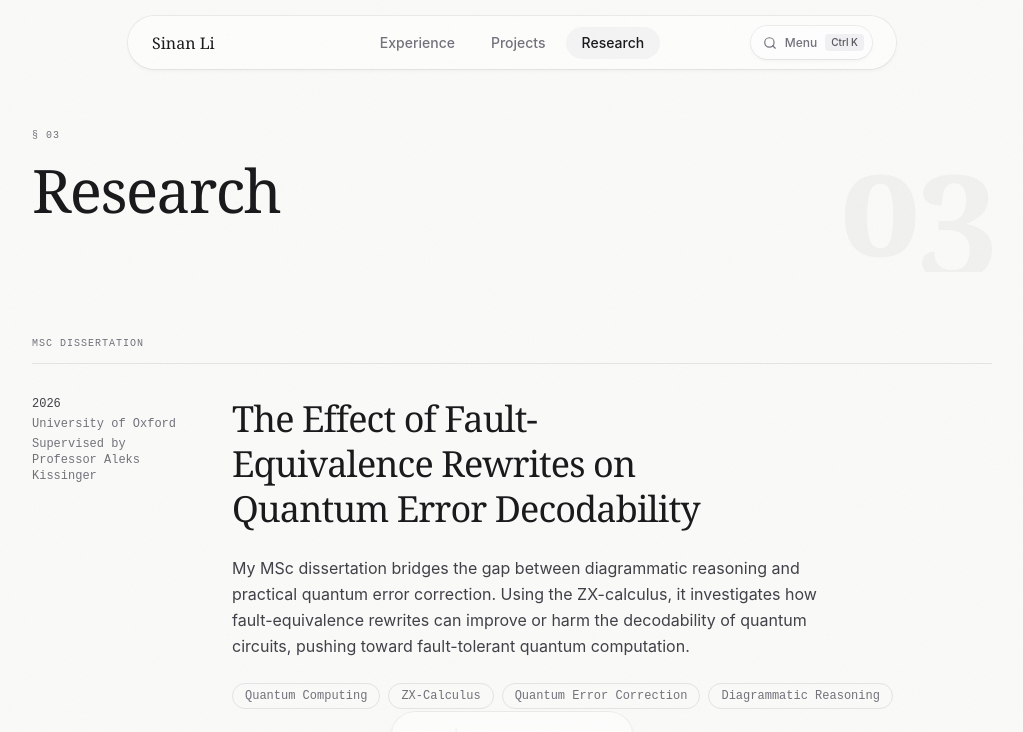
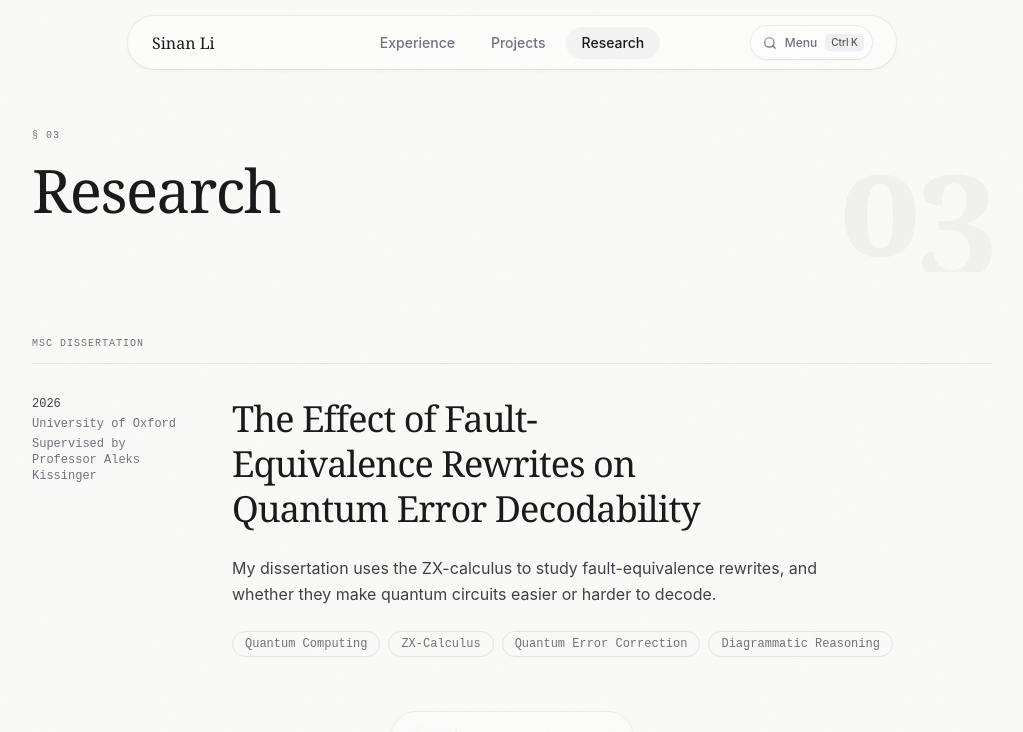
Before and after one commit to lance1416/portfolio, a React (Vite) app: page /research in a window 1280 px wide. Shown: the top 732 px of the page, without its empty margins (128-1151 px from the left). Built offline with nearby package versions, Linux system fonts and the light colour scheme; a web font is replaced by a local one.

Commit message:
fix(copy): plain-word the dissertation abstract

```diff
--- a/src/data/research.ts
+++ b/src/data/research.ts
@@ -66,7 +66,7 @@ export const dissertationData = {
   title:
     'The Effect of Fault-Equivalence Rewrites on Quantum Error Decodability',
   abstract:
-    'My MSc dissertation bridges the gap between diagrammatic reasoning and practical quantum error correction. Using the ZX-calculus, it investigates how fault-equivalence rewrites can improve or harm the decodability of quantum circuits, pushing toward fault-tolerant quantum computation.',
+    'My dissertation uses the ZX-calculus to study fault-equivalence rewrites, and whether they make quantum circuits easier or harder to decode.',
   tags: [
     'Quantum Computing',
     'ZX-Calculus',
```
